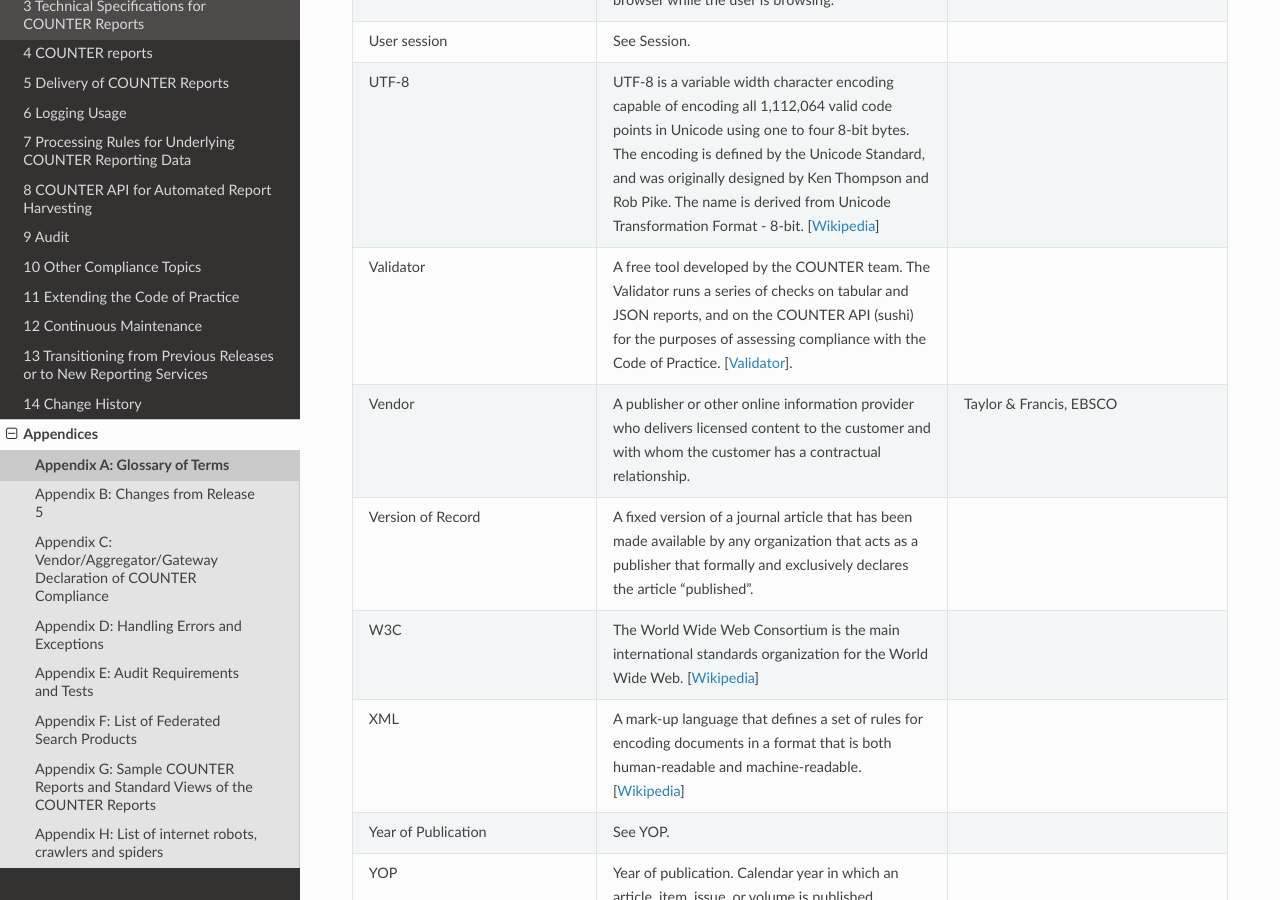
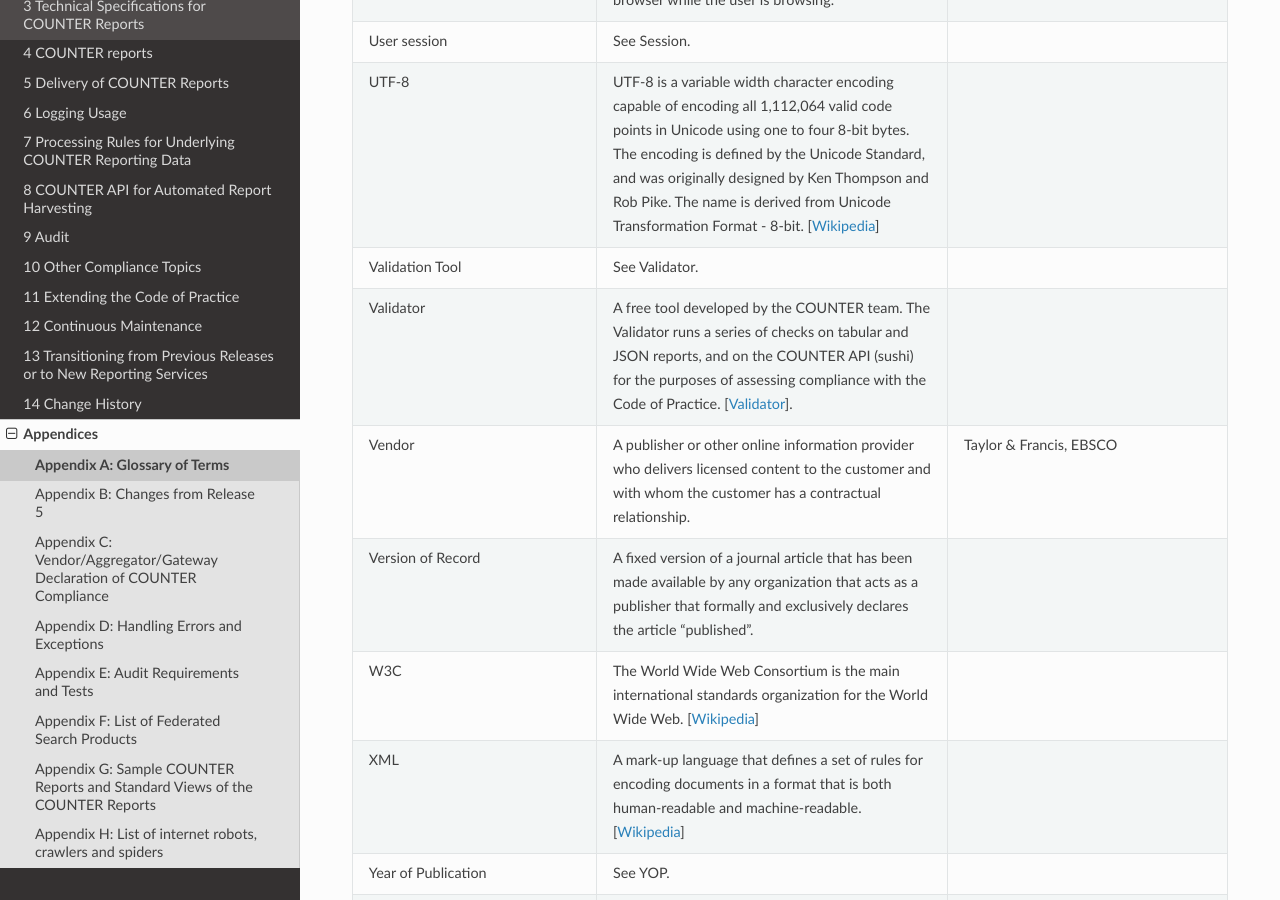
Before and after one commit to Project-Counter/cop5, a Sphinx documentation site: the page built from source/appendices/a-glossary-of-terms.rst, in a window 1280 px wide and 900 px high, scrolled down 32735 px. Built offline with Sphinx 7.4.7 and the Read the Docs theme 3.1.0, drawn with Linux system fonts in a browser that asks for light colours.

Commit message:
Amend to include validation tool
added validation tool, pointing at validator.

```diff
--- a/source/appendices/a-glossary-of-terms.rst
+++ b/source/appendices/a-glossary-of-terms.rst
@@ -1332,6 +1332,10 @@ Note: The main Code of Practice document takes precedence in the case of any con
      - UTF-8 is a variable width character encoding capable of encoding all 1,112,064 valid code points in Unicode using one to four 8-bit bytes. The encoding is defined by the Unicode Standard, and was originally designed by Ken Thompson and Rob Pike. The name is derived from Unicode Transformation Format - 8-bit. [`Wikipedia <https://en.wikipedia.org/wiki/UTF-8>`__]
      -
 
+   * - Validation Tool
+     - See Validator.
+     -
+
    * - Validator
      - A free tool developed by the COUNTER team. The Validator runs a series of checks on tabular and JSON reports, and on the COUNTER API (sushi) for the purposes of assessing compliance with the Code of Practice. [`Validator <https://validator.countermetrics.org/>`_].
      -
```
